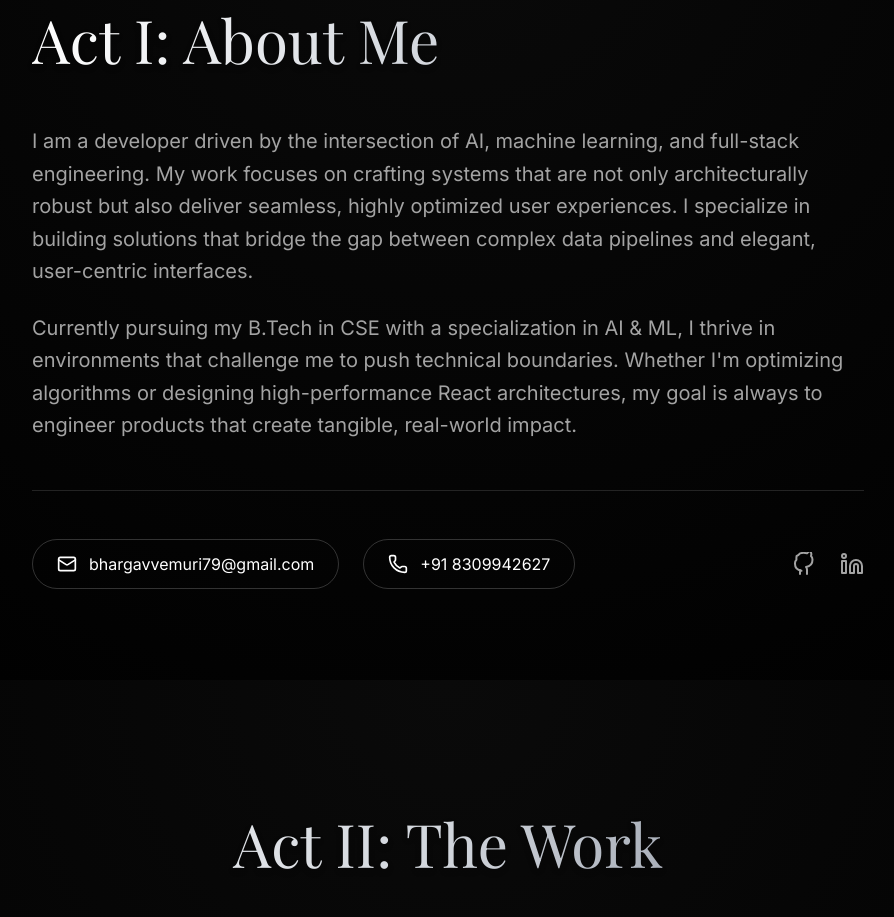
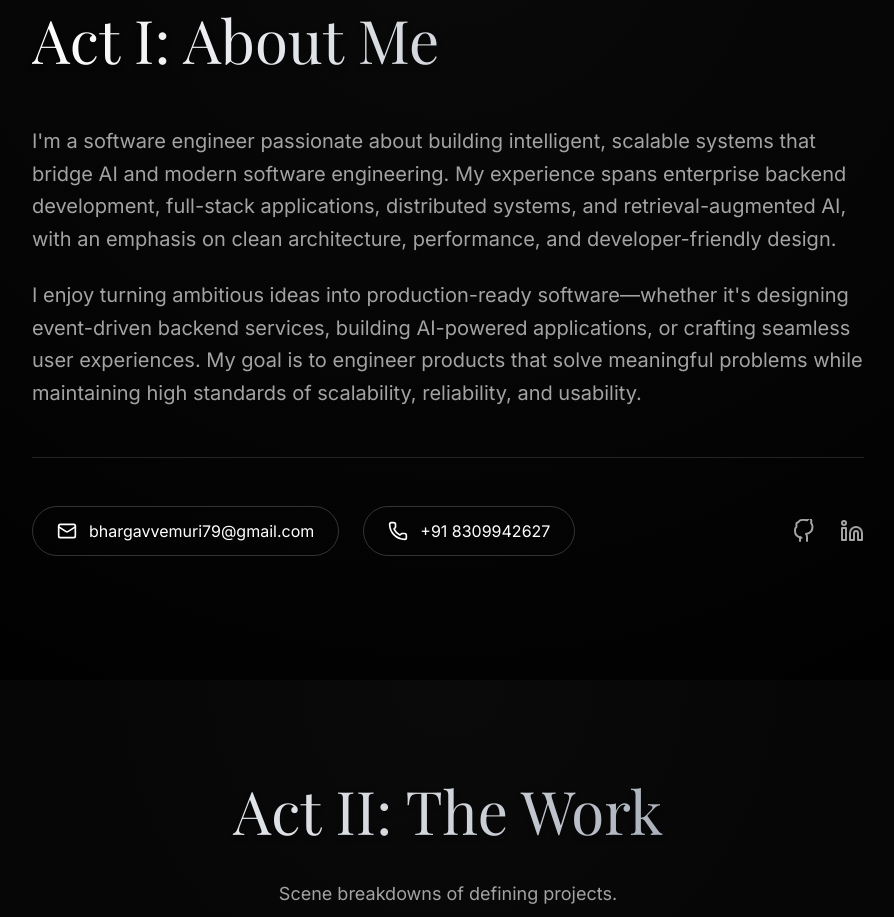
Before and after one commit to bhargav-vemuri/My-Portfolio, a React (Vite) app in the folder client/: page / in a window 1280 px wide. Shown: the part 920-1837 px from the top of the page, without its empty margins (192-1086 px from the left). Built offline with nearby package versions, Linux system fonts and the light colour scheme; no server answers; a web font is replaced by a local one.

Commit message:
Fix admin credentials check and update About Me section

```diff
--- a/client/src/components/Act1About.jsx
+++ b/client/src/components/Act1About.jsx
@@ -52,13 +52,10 @@ export function Act1About() {
           className="prose prose-invert max-w-none"
         >
           <p className="text-xl text-muted leading-relaxed mb-6">
-            I am a developer driven by the intersection of AI, machine learning, and full-stack engineering.
-            My work focuses on crafting systems that are not only architecturally robust but also deliver
-            seamless, highly optimized user experiences. I specialize in building solutions that bridge
-            the gap between complex data pipelines and elegant, user-centric interfaces.
+            I'm a software engineer passionate about building intelligent, scalable systems that bridge AI and modern software engineering. My experience spans enterprise backend development, full-stack applications, distributed systems, and retrieval-augmented AI, with an emphasis on clean architecture, performance, and developer-friendly design.
           </p>
           <p className="text-xl text-muted leading-relaxed mb-8">
-            Currently pursuing my B.Tech in CSE with a specialization in AI & ML, I thrive in environments that challenge me to push technical boundaries. Whether I'm optimizing algorithms or designing high-performance React architectures, my goal is always to engineer products that create tangible, real-world impact.
+            I enjoy turning ambitious ideas into production-ready software—whether it's designing event-driven backend services, building AI-powered applications, or crafting seamless user experiences. My goal is to engineer products that solve meaningful problems while maintaining high standards of scalability, reliability, and usability.
           </p>
 
           <div className="flex flex-col sm:flex-row items-center gap-6 mt-12 border-t border-muted/20 pt-12">
```
Also changed, not shown: 1 other file (tests, documents, lock files or other folders).
